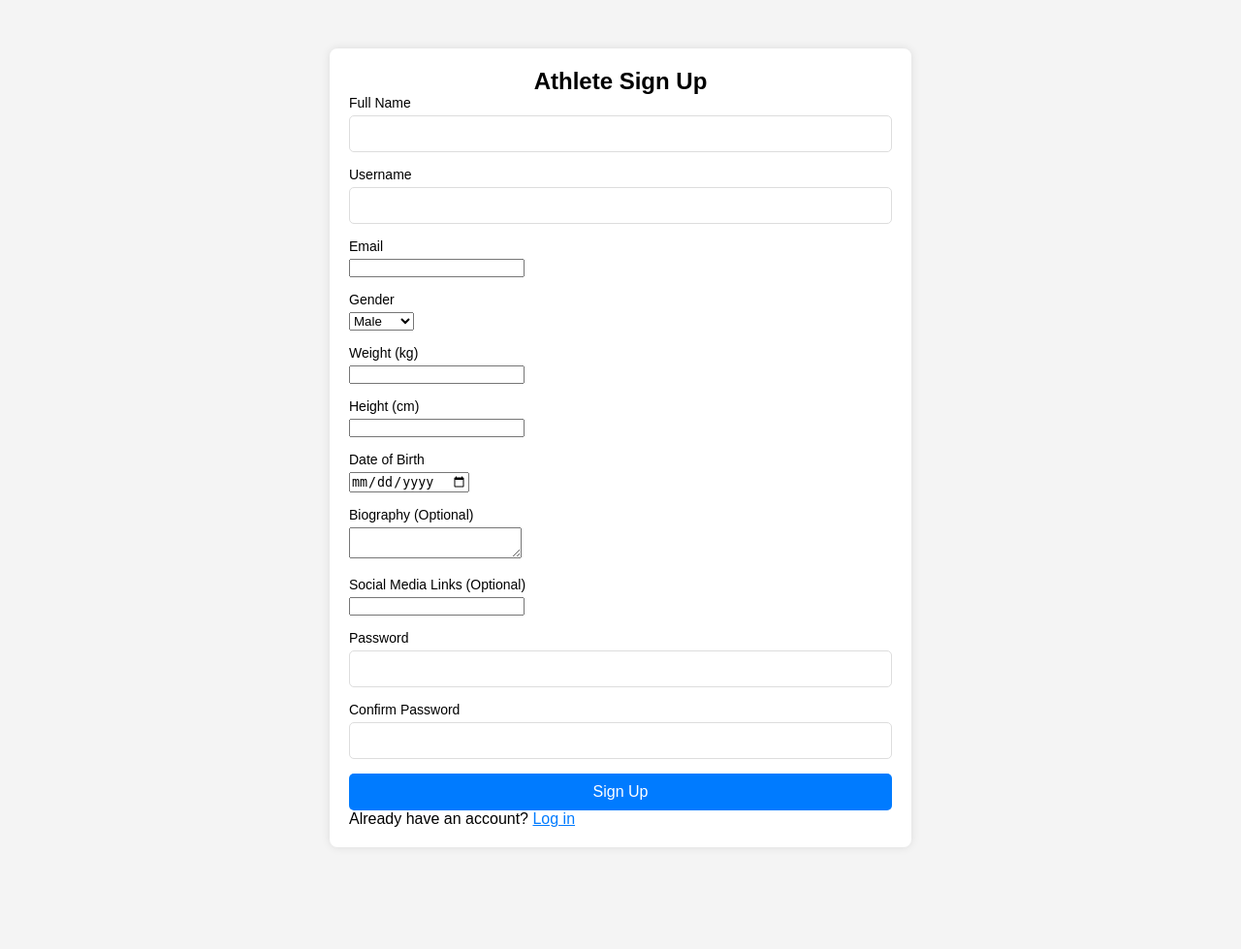
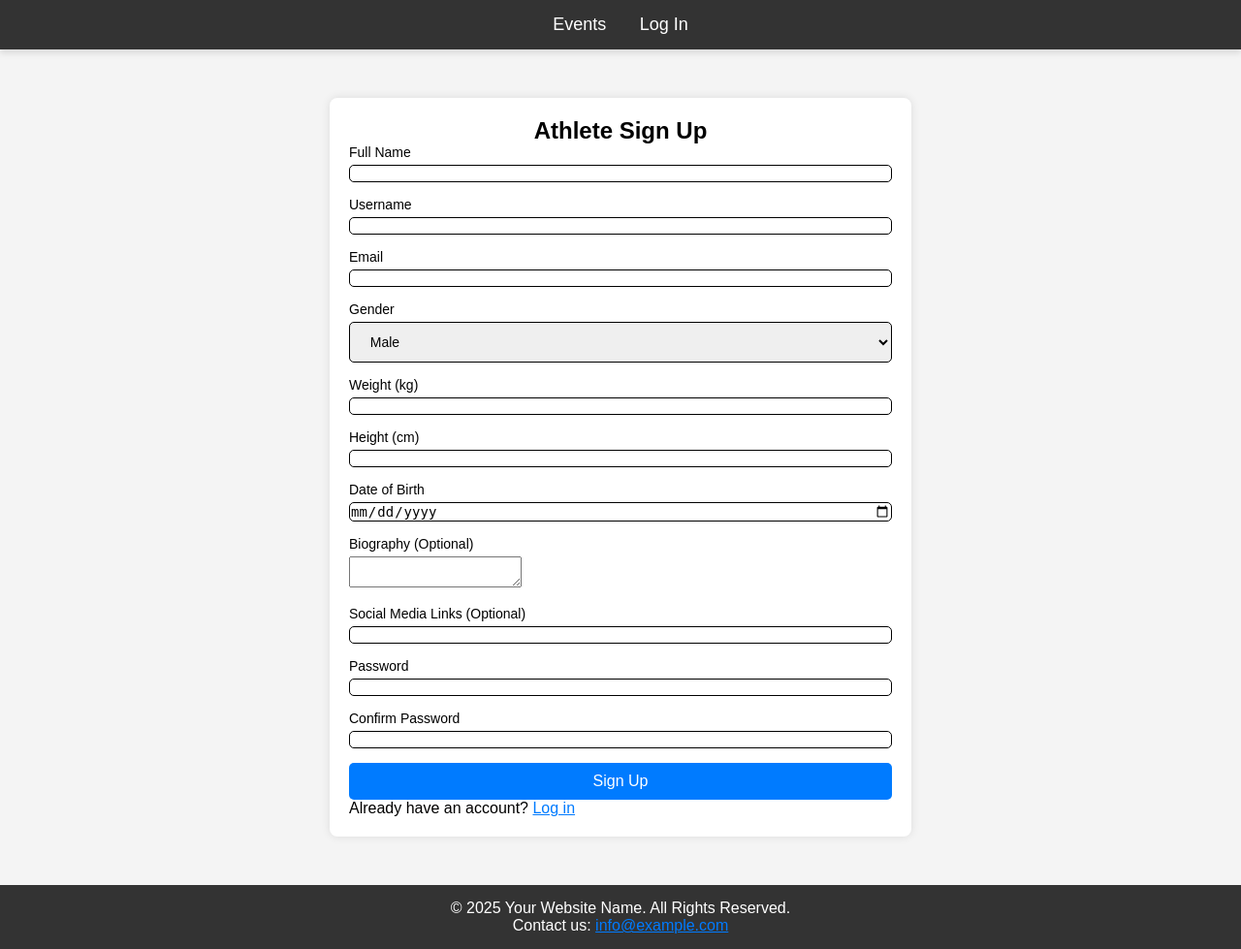
Before and after one commit to Ishmaelsealey/CARIFTA_Website, a Django app: page /signup/ in a window 1280 px wide. Shown: the whole page at 97% size. Before the commit the page ends 853 px from the top, so only its background shows below. Run offline with Django 4.2, Linux system fonts and the light colour scheme.

Commit message:
added navbar and footer to template made some style changes

```diff
--- a/carifta_site/webApp/static/website/styles.css
+++ b/carifta_site/webApp/static/website/styles.css
@@ -9,6 +9,7 @@ body {
     background-color: #f4f4f4;
     margin: 0;
     padding: 0;
+    min-height: 100vh;
 }
 
 .container {
@@ -34,11 +35,10 @@ label {
     margin-bottom: 5px;
 }
 
-input[type="text"], input[type="password"] {
+input, select {
     width: 100%;
-    padding: 10px;
     font-size: 14px;
-    border: 1px solid #ddd;
+    border: 1px solid black;
     border-radius: 5px;
 }
 
@@ -54,6 +54,7 @@ button {
 
 button:hover {
     background-color: #0056b3;
+    cursor: pointer;
 }
 
 .error {
@@ -80,3 +81,68 @@ a {
 a:hover {
     text-decoration: underline;
 }
+
+/* Footer styles */
+.footer {
+    background-color: #333;
+    color: white;
+    text-align: center;
+    padding: 15px;
+    margin-top: auto;
+}
+
+/* Navbar styles */
+.navbar {
+    position: sticky;
+    top: 0;
+    width: 100%;
+    background-color: #333;
+    color: white;
+    padding: 15px;
+    text-align: center;
+    box-shadow: 0px 4px 6px rgba(0, 0, 0, 0.1);
+    z-index: 1000;
+}
+
+.navbar a {
+    color: white;
+    text-decoration: none;
+    margin: 0 15px;
+    font-size: 18px;
+}
+
+.navbar a:hover {
+    text-decoration: underline;
+}
+
+table {
+    width: 80vw;
+    margin: 1em auto;
+    border-collapse: collapse;
+}
+th, td {
+    border: 1px solid black;
+    padding: 8px;
+    text-align: left;
+}
+th {
+    background-color: #f2f2f2;
+}
+
+.new_match {
+    margin: 2em;
+    padding: 0;
+}
+
+.new_match form {
+    width: 50vw;
+}
+
+.new_match form p {
+    margin: 1em 0;
+}
+
+.new_match form p input, select {
+    width: 100%;
+    padding: 0.8em 1.2em;
+}
--- a/carifta_site/webApp/templates/website/layout.html
+++ b/carifta_site/webApp/templates/website/layout.html
@@ -16,10 +16,28 @@
 	<title>{% block title %}{% endblock %}</title>
 </head>
 <body>
+
+	<!-- Navbar -->
+	<div class="navbar">
+    <a href="{% url 'event_list' %}">Events</a>
+
+    {% if user.is_authenticated %}
+        <a href="{% url 'athlete_matches' %}">Account</a>
+        <a href="{% url 'logout' %}">Log Out</a>
+    {% else %}
+        <a href="{% url 'login' %}">Log In</a>
+    {% endif %}
+	</div>
+
 	{% block body %}
+		{# Do not add anything in the body block in THIS file. do so on a file that uses the template #}
+	{% endblock %}
 
-		{# Do not add anything in the body block in THIS file. do so on a file that uses the template #}
+	<!-- Footer -->
+	<div class="footer">
+		<p>&copy; 2025 Your Website Name. All Rights Reserved.</p>
+		<p>Contact us: <a href="mailto:info@example.com">info@example.com</a></p>
+	</div>
 
-	{% endblock %}
 </body>
 </html>
--- a/carifta_site/webApp/views.py
+++ b/carifta_site/webApp/views.py
@@ -129,7 +129,7 @@ def event_list(request):
 @login_required
 def athlete_matches(request):
   # Get the athlete's matches
-	athlete = request.user  # Assuming the user model has a related 'athlete'
+	athlete = request.user
 	matches = Match.objects.filter(athlete=athlete)
 
 	# Add a match
@@ -144,7 +144,7 @@ def athlete_matches(request):
 	else:
 		form = MatchForm()
 
-	return render(request, 'website/athlete_matches.html', {'matches': matches, 'form': form})
+	return render(request, 'website/athlete_matches.html', {'matches': matches, 'form': form, 'athlete': athlete})
 
 def logout_view(request):
     logout(request)
```
Also changed, not shown: carifta_site/webApp/templates/website/athlete_matches.html (+6 -4 lines), carifta_site/webApp/templates/website/event_list.html (+9 -25 lines).
